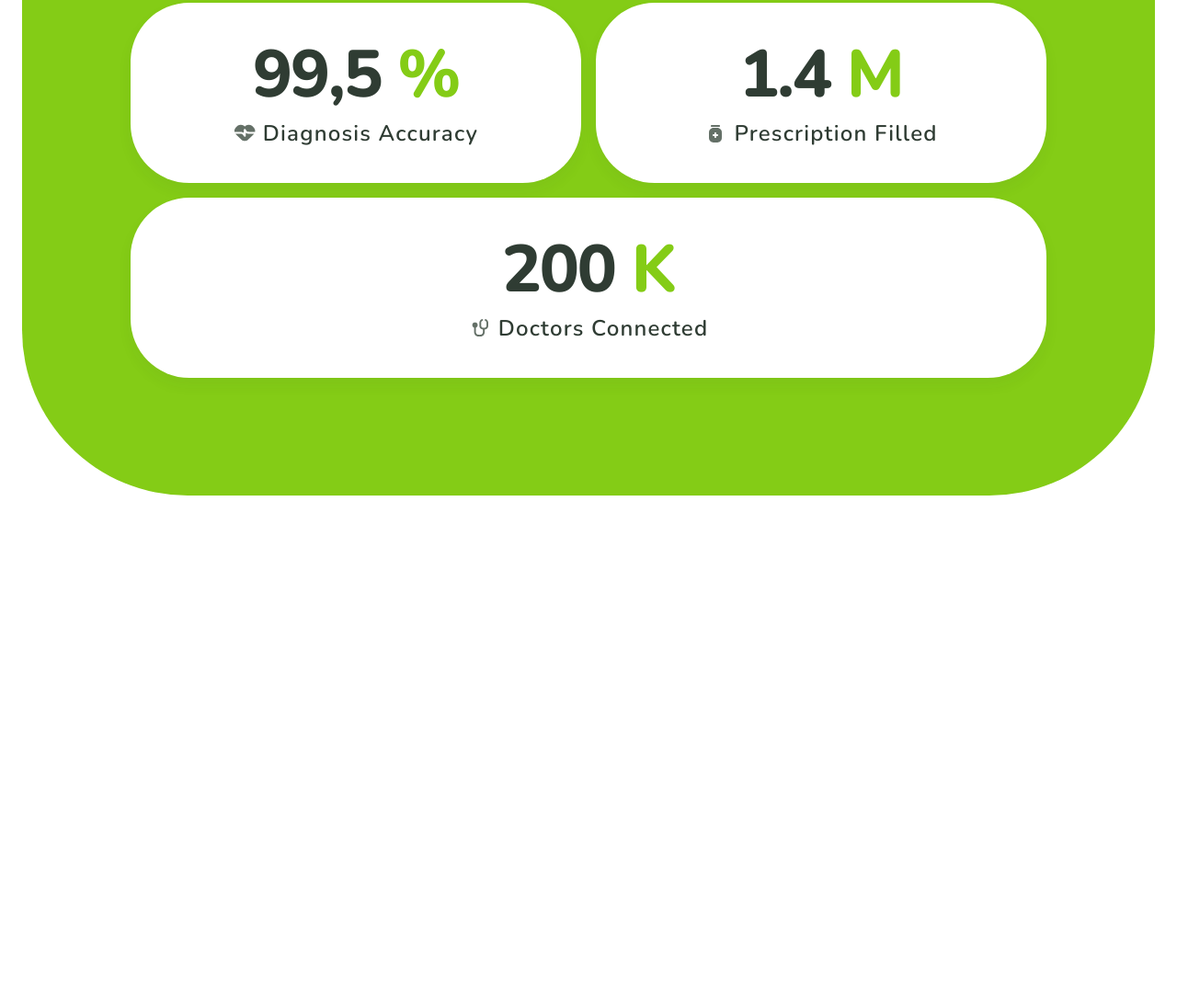
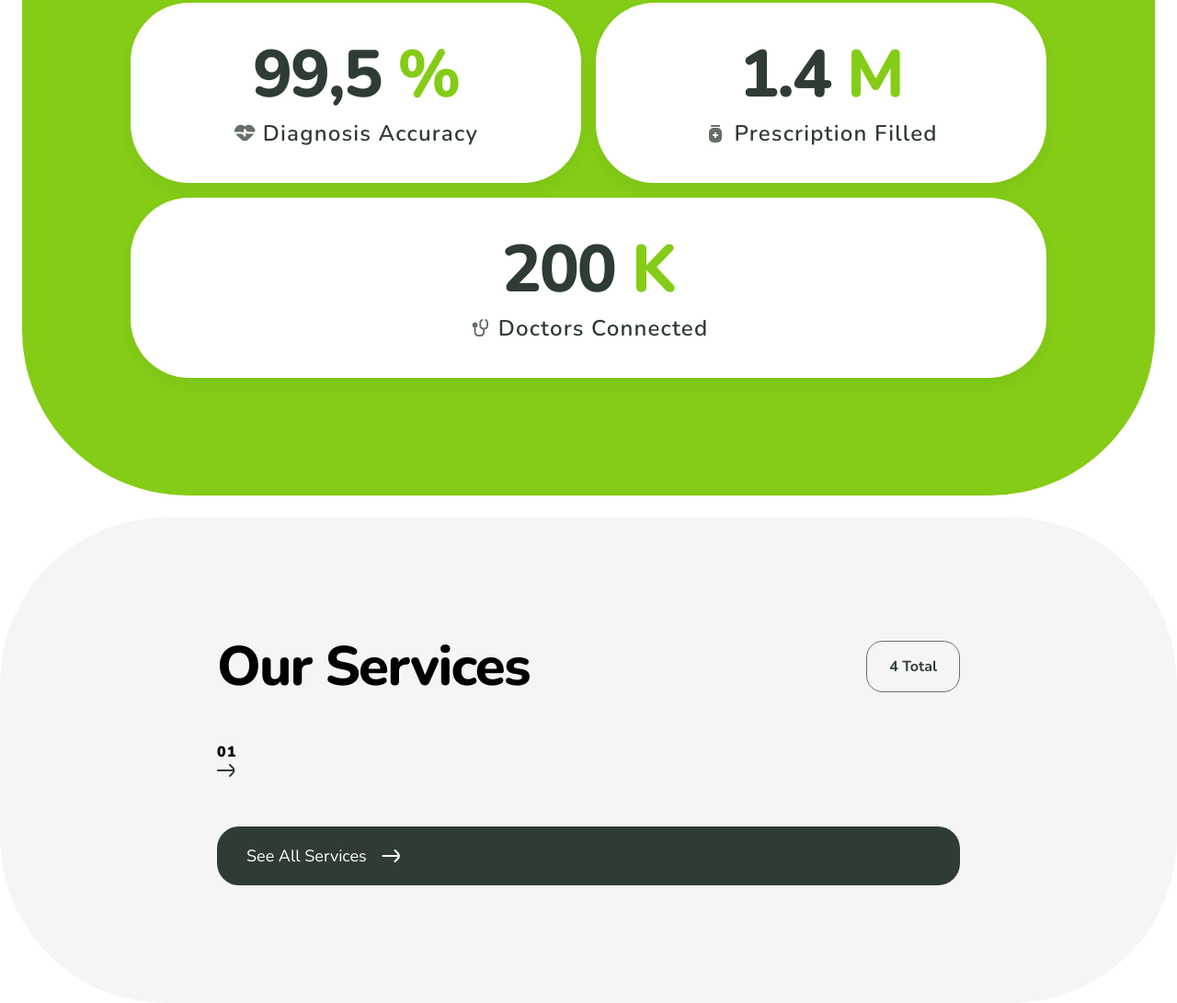
Before and after one commit to Rana-Saif-ullah/Osler, a plain HTML site: page index.html in a window 1280 px wide. Shown: the part 1969-3060 px from the top of the page at 92% size. Before the commit the page ends 2508 px from the top, so only its background shows below. Drawn offline with nearby package versions, Linux system fonts and the light colour scheme.

Commit message:
Starting Service Section

```diff
--- a/css/style.css
+++ b/css/style.css
@@ -638,9 +638,41 @@ body {
 
 
 
+/* ====== Servcies Section ====== */
+/* ====== Servcies Section ====== */
 
+.services__section {
 
+    /* layout */
 
+    display: flex;
+    padding: 128px 236px;
+    flex-direction: column;
+    gap: 48px;
+
+    /* style */
+
+    border-radius: 180px;
+    background: var(--osler-gray-10, #F5F5F5);
+
+    .services__title {
+        display: flex;
+        align-items: center;
+        justify-content: space-between;
+
+        >.btn {
+
+            padding: 16px 24px;
+
+            border-radius: 18px;
+            color: var(--osler-gray-80, #2F3C33);
+            font-size: 16px;
+            font-weight: 700;
+            background-color: transparent;
+            border: 1px solid var(--osler-gray-60, #647067);
+        }
+    }
+}
 
 
 
@@ -865,7 +897,7 @@ body {
     .static__section {
         gap: 36px;
 
-        .heading{
+        .heading {
             font-size: 36px;
         }
 
@@ -878,10 +910,10 @@ body {
                 grid-column: 1;
             }
 
-            .card{
+            .card {
                 padding: 64px 22px;
 
-                .static__number{
+                .static__number {
                     font-size: 64px;
                 }
             }
--- a/index.html
+++ b/index.html
@@ -607,6 +607,51 @@
 
     </div>
 
+
+
+    <!-- ====== Services Section ====== -->
+    <!-- ====== Services Section ====== -->
+
+
+
+
+    <div class="services__section">
+
+        <div class="services__title">
+
+            <h1 class="heading">
+                Our Services
+            </h1>
+
+            <a class="btn">
+                4 Total
+            </a>
+
+        </div>
+
+        <div class="services__cards">
+
+            <div class="card">
+                <span class="small__text">
+                    01
+                </span>
+
+                <div class="service__img">
+
+                </div>
+
+                <img src="images/Icons/farwardarrow.svg" alt="">
+            </div>
+
+        </div>
+
+        <a href="#" class="btn">
+            See All Services
+            <img src="images/Icons/farwardarrowrhite.svg" alt="">
+        </a>
+
+    </div>
+
 </body>
 
 </html>
```
Also changed, not shown: images/Icons/farwardarrow.svg (added), images/Icons/farwardarrowrhite.svg (added).
